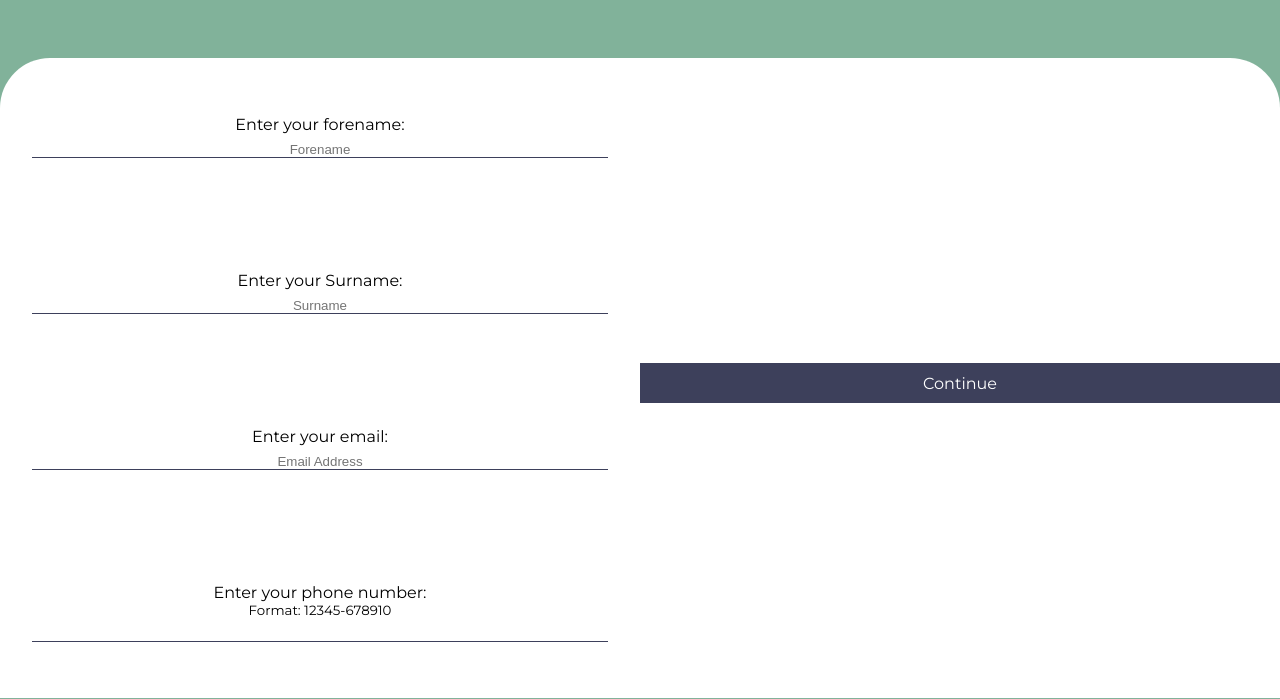
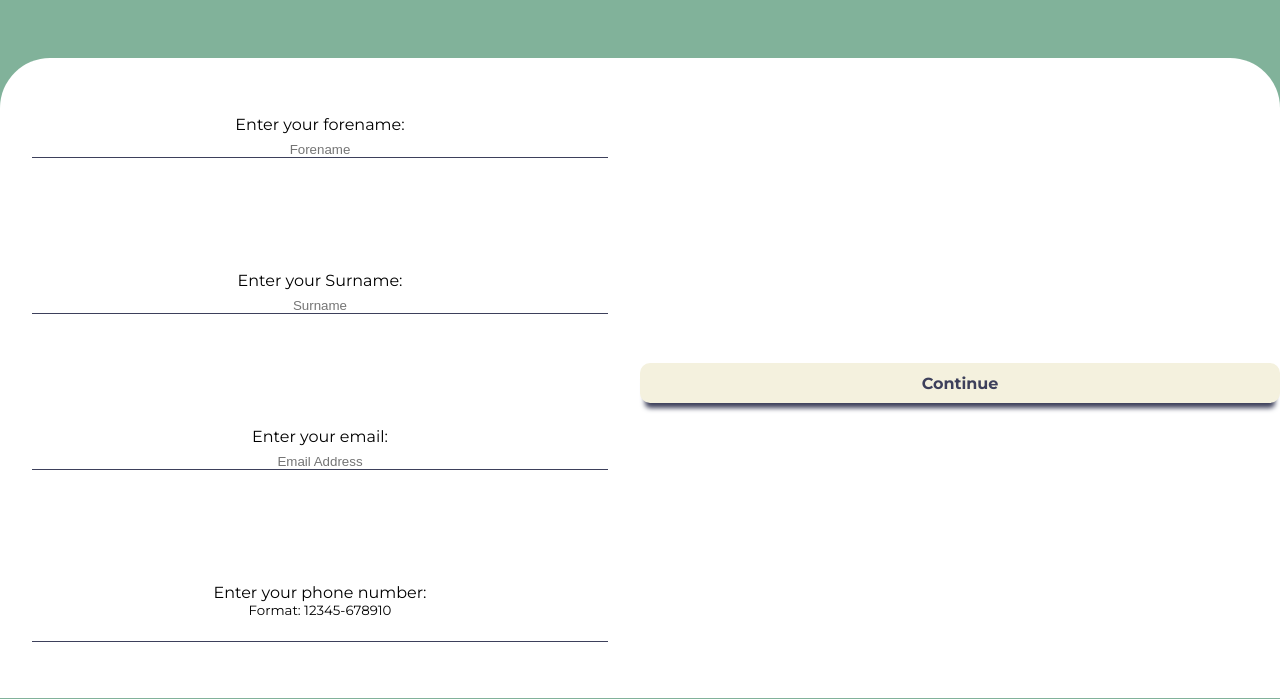
Before and after one commit to cdevelopment010/Web-Dev-Journey-Week-4, a plain HTML site: page Sites/Multi-page-sign-up/index.html in a window 1280 px wide. In both pictures the pointer is over the button "Continue". Shown: the part 101-800 px from the top of the page. Drawn offline with Linux system fonts and the light colour scheme.

Commit message:
Update styles for multi-page
Hover effect on the buttons

```diff
--- a/Sites/Multi-page-sign-up/style2.css
+++ b/Sites/Multi-page-sign-up/style2.css
@@ -74,9 +74,18 @@ input {
     font-size: 1rem;
     font-weight: normal;
     font-family: inherit;
+    cursor: pointer;
+    border-radius: 10px;
 }
 
-
+.btn:hover,
+.btn:focus,
+.btn:active {
+    background-color: #f4f1de;
+    color: #3d405b;
+    font-weight: bold;
+    box-shadow: 0 10px 5px -5px ;
+}
 
 
 /* Media queries */
```
